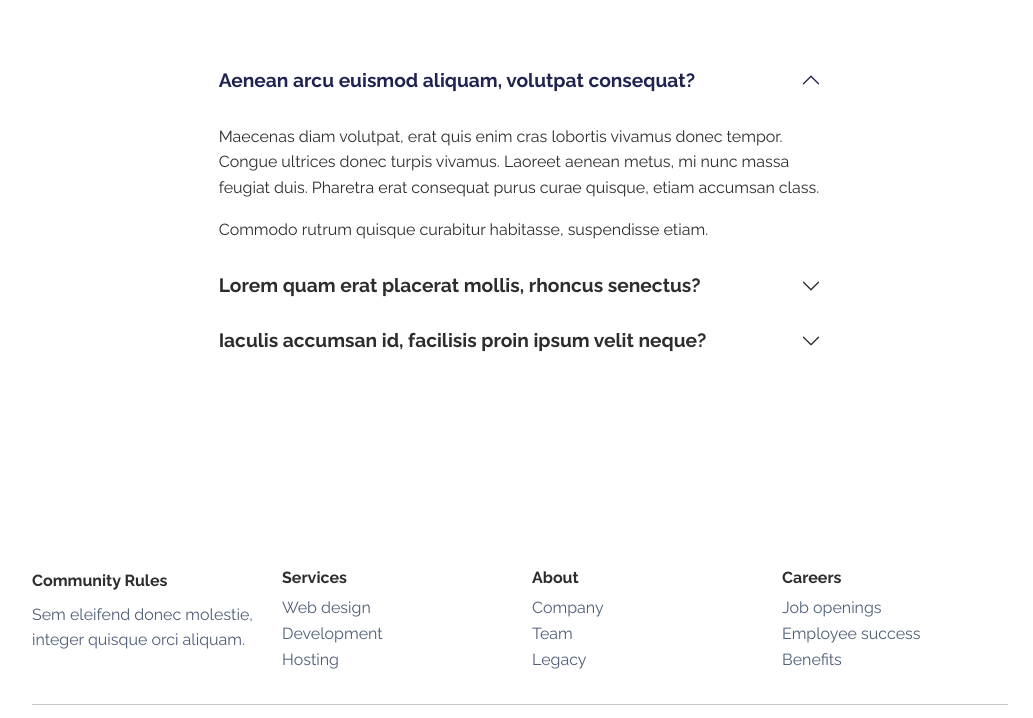
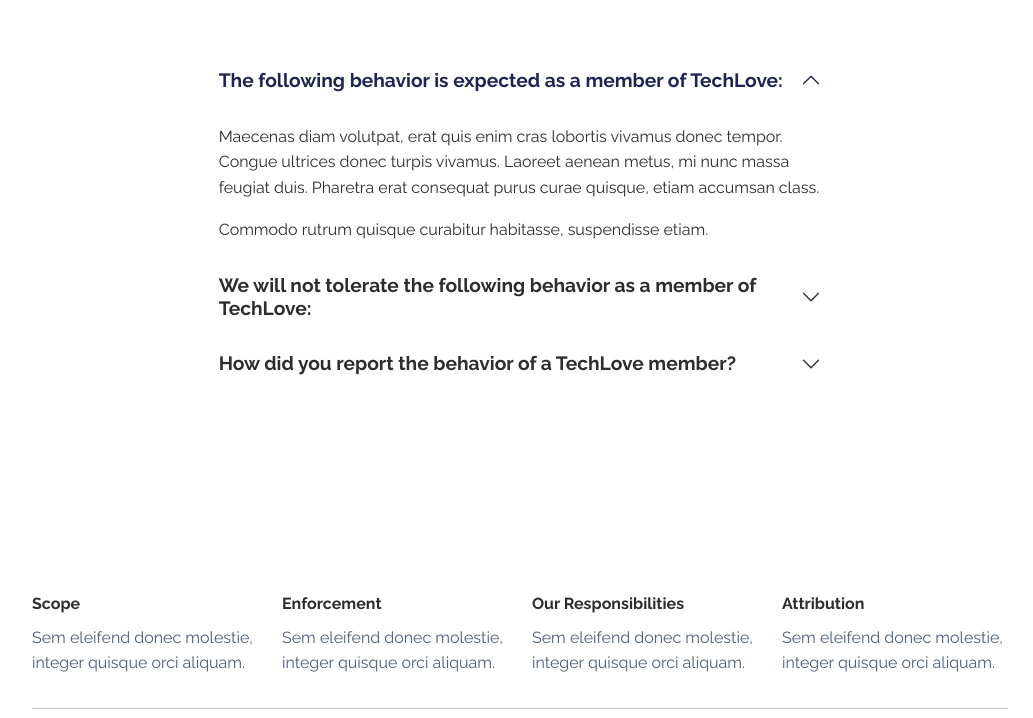
Before and after one commit to isinicolle/Community-Rules, a plain HTML site: page index.html in a window 1280 px wide. Shown: the part 320-1038 px from the top of the page, without its empty margins (120-1153 px from the left). Drawn offline with Linux system fonts and the light colour scheme.

Commit message:
Update index.html

```diff
--- a/index.html
+++ b/index.html
@@ -38,7 +38,7 @@
                 <div class="col-md-8 mx-auto">
                     <div class="accordion text-muted" role="tablist" id="accordion-1">
                         <div class="accordion-item">
-                            <h2 class="accordion-header" role="tab"><button class="accordion-button" type="button" data-bs-toggle="collapse" data-bs-target="#accordion-1 .item-1" aria-expanded="true" aria-controls="accordion-1 .item-1">Aenean arcu euismod aliquam, volutpat consequat?</button></h2>
+                            <h2 class="accordion-header" role="tab"><button class="accordion-button" type="button" data-bs-toggle="collapse" data-bs-target="#accordion-1 .item-1" aria-expanded="true" aria-controls="accordion-1 .item-1">The following behavior is expected as a member of TechLove:</button></h2>
                             <div class="accordion-collapse collapse show item-1" role="tabpanel" data-bs-parent="#accordion-1">
                                 <div class="accordion-body">
                                     <p>Maecenas diam volutpat, erat quis enim cras lobortis vivamus donec tempor. Congue ultrices donec turpis vivamus. Laoreet aenean metus, mi nunc massa feugiat duis. Pharetra erat consequat purus curae quisque, etiam accumsan class.</p>
@@ -47,7 +47,7 @@
                             </div>
                         </div>
                         <div class="accordion-item">
-                            <h2 class="accordion-header" role="tab"><button class="accordion-button collapsed" type="button" data-bs-toggle="collapse" data-bs-target="#accordion-1 .item-2" aria-expanded="false" aria-controls="accordion-1 .item-2">Lorem quam erat placerat mollis, rhoncus senectus?</button></h2>
+                            <h2 class="accordion-header" role="tab"><button class="accordion-button collapsed" type="button" data-bs-toggle="collapse" data-bs-target="#accordion-1 .item-2" aria-expanded="false" aria-controls="accordion-1 .item-2">We will not tolerate the following behavior as a member of TechLove:</button></h2>
                             <div class="accordion-collapse collapse item-2" role="tabpanel" data-bs-parent="#accordion-1">
                                 <div class="accordion-body">
                                     <p class="mb-0">Nullam id dolor id nibh ultricies vehicula ut id elit. Cras justo odio, dapibus ac facilisis in, egestas eget quam. Donec id elit non mi porta gravida at eget metus.</p>
@@ -55,7 +55,7 @@
                             </div>
                         </div>
                         <div class="accordion-item">
-                            <h2 class="accordion-header" role="tab"><button class="accordion-button collapsed" type="button" data-bs-toggle="collapse" data-bs-target="#accordion-1 .item-3" aria-expanded="false" aria-controls="accordion-1 .item-3">Iaculis accumsan id, facilisis proin ipsum velit neque?</button></h2>
+                            <h2 class="accordion-header" role="tab"><button class="accordion-button collapsed" type="button" data-bs-toggle="collapse" data-bs-target="#accordion-1 .item-3" aria-expanded="false" aria-controls="accordion-1 .item-3">How did you report the behavior of a TechLove member?</button></h2>
                             <div class="accordion-collapse collapse item-3" role="tabpanel" data-bs-parent="#accordion-1">
                                 <div class="accordion-body">
                                     <p class="mb-0">Nullam id dolor id nibh ultricies vehicula ut id elit. Cras justo odio, dapibus ac facilisis in, egestas eget quam. Donec id elit non mi porta gravida at eget metus.</p>
@@ -71,32 +71,20 @@
         <div class="container py-4 py-lg-5">
             <div class="row row-cols-2 row-cols-md-4">
                 <div class="col-12 col-md-3">
-                    <div class="fw-bold d-flex align-items-center mb-2"><span>Community Rules</span></div>
+                    <div class="fw-bold d-flex align-items-center mb-2"><span>Scope</span></div>
                     <p class="text-muted">Sem eleifend donec molestie, integer quisque orci aliquam.</p>
                 </div>
-                <div class="col-sm-4 col-md-3 text-lg-start d-flex flex-column">
-                    <h3 class="fs-6 fw-bold">Services</h3>
-                    <ul class="list-unstyled">
-                        <li><a href="#">Web design</a></li>
-                        <li><a href="#">Development</a></li>
-                        <li><a href="#">Hosting</a></li>
-                    </ul>
+                <div class="col-12 col-md-3">
+                    <div class="fw-bold d-flex align-items-center mb-2"><span>Enforcement</span></div>
+                    <p class="text-muted">Sem eleifend donec molestie, integer quisque orci aliquam.</p>
                 </div>
-                <div class="col-sm-4 col-md-3 text-lg-start d-flex flex-column">
-                    <h3 class="fs-6 fw-bold">About</h3>
-                    <ul class="list-unstyled">
-                        <li><a href="#">Company</a></li>
-                        <li><a href="#">Team</a></li>
-                        <li><a href="#">Legacy</a></li>
-                    </ul>
+                <div class="col-12 col-md-3">
+                    <div class="fw-bold d-flex align-items-center mb-2"><span>Our Responsibilities</span></div>
+                    <p class="text-muted">Sem eleifend donec molestie, integer quisque orci aliquam.</p>
                 </div>
-                <div class="col-sm-4 col-md-3 text-lg-start d-flex flex-column">
-                    <h3 class="fs-6 fw-bold">Careers</h3>
-                    <ul class="list-unstyled">
-                        <li><a href="#">Job openings</a></li>
-                        <li><a href="#">Employee success</a></li>
-                        <li><a href="#">Benefits</a></li>
-                    </ul>
+                <div class="col-12 col-md-3">
+                    <div class="fw-bold d-flex align-items-center mb-2"><span>Attribution</span></div>
+                    <p class="text-muted">Sem eleifend donec molestie, integer quisque orci aliquam.</p>
                 </div>
             </div>
             <hr>
```
